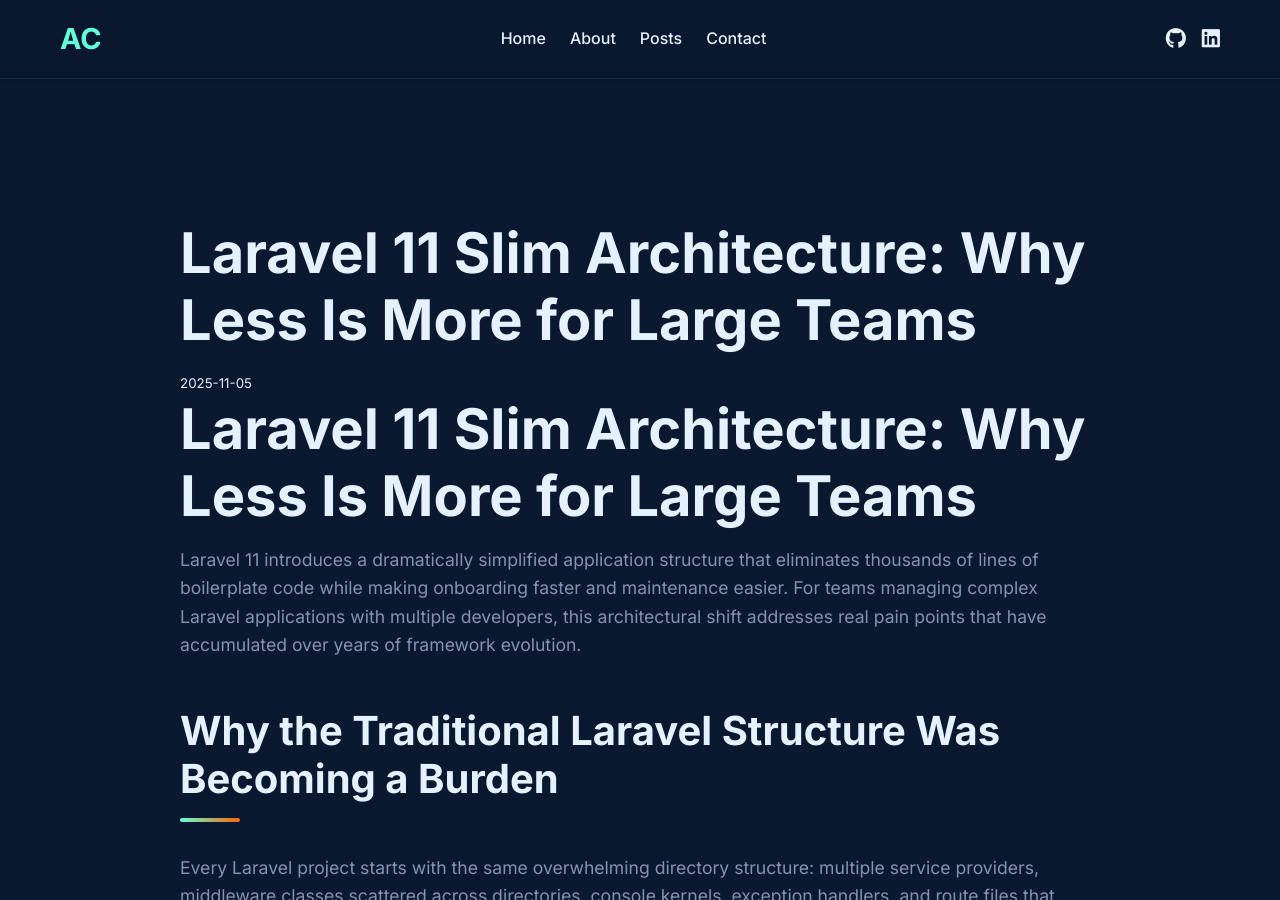
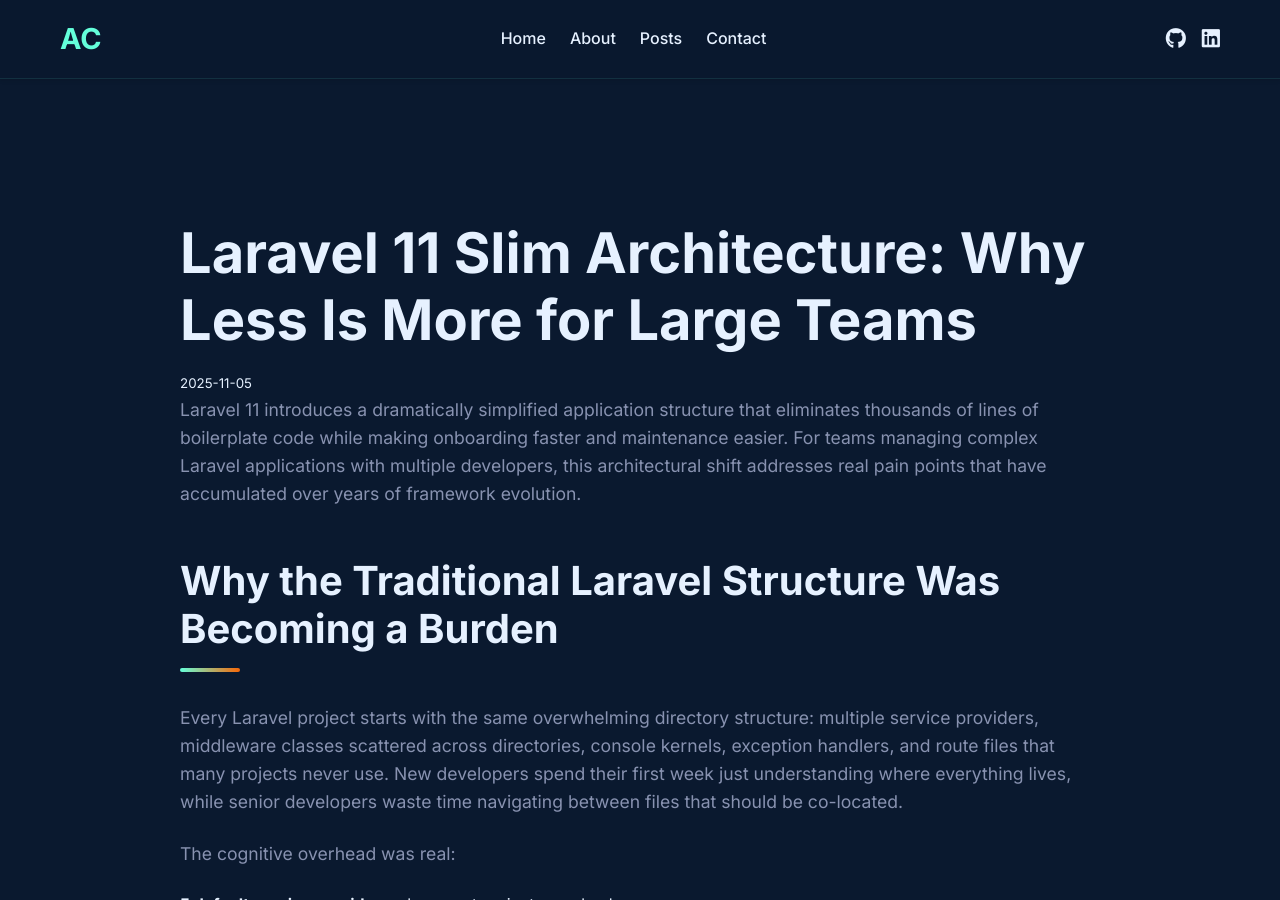
Before and after one commit to ciuc123/ciuc123.github.io, a Jekyll site: the page built from _posts/2025-11-05-laravel-11-slim-architecture.md, in a window 1280 px wide and 900 px high. Built offline with Jekyll 4.4.1, drawn with Linux system fonts in a browser that asks for light colours.

Commit message:
remove title

```diff
--- a/_posts/2025-11-05-laravel-11-slim-architecture.md
+++ b/_posts/2025-11-05-laravel-11-slim-architecture.md
@@ -4,7 +4,6 @@ title: "Laravel 11 Slim Architecture: Why Less Is More for Large Teams"
 date: 2025-11-05
 ---
 
-# Laravel 11 Slim Architecture: Why Less Is More for Large Teams
 
 Laravel 11 introduces a dramatically simplified application structure that eliminates thousands of lines of boilerplate code while making onboarding faster and maintenance easier. For teams managing complex Laravel applications with multiple developers, this architectural shift addresses real pain points that have accumulated over years of framework evolution.
 
```
